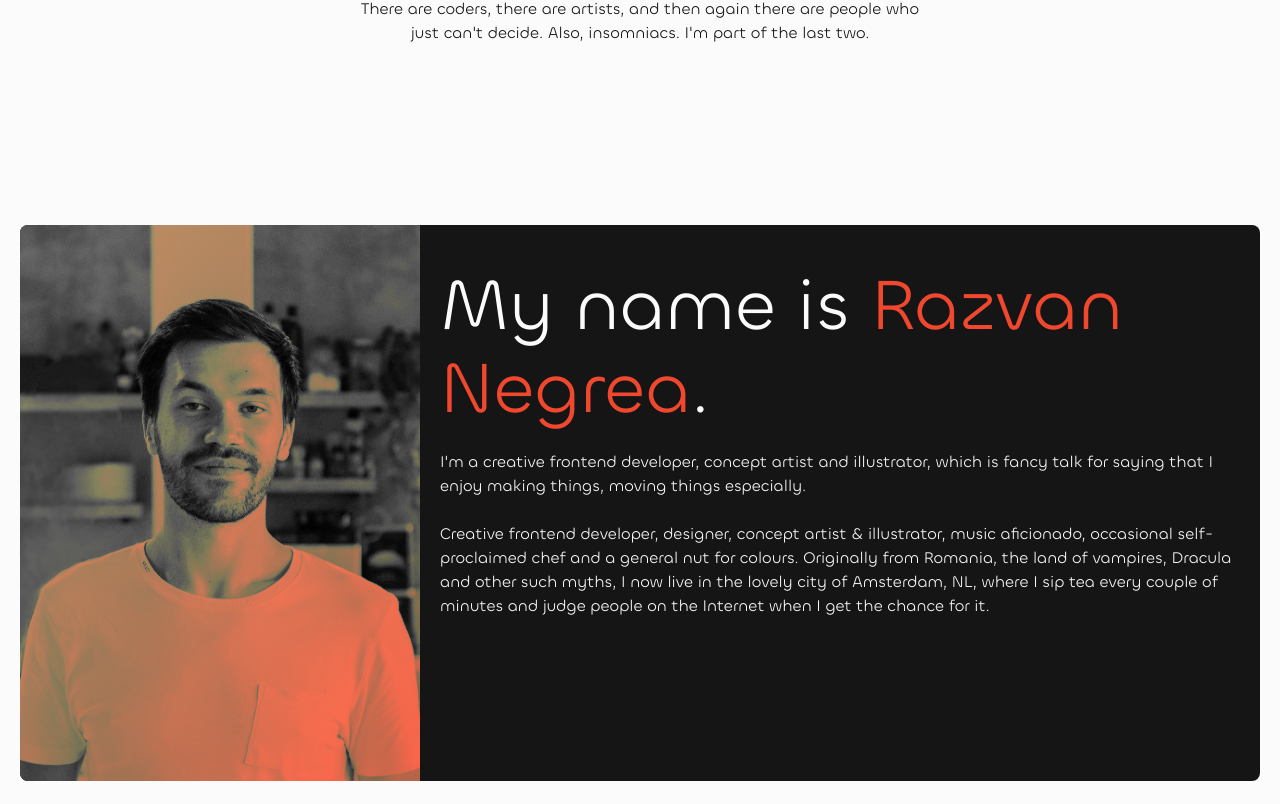
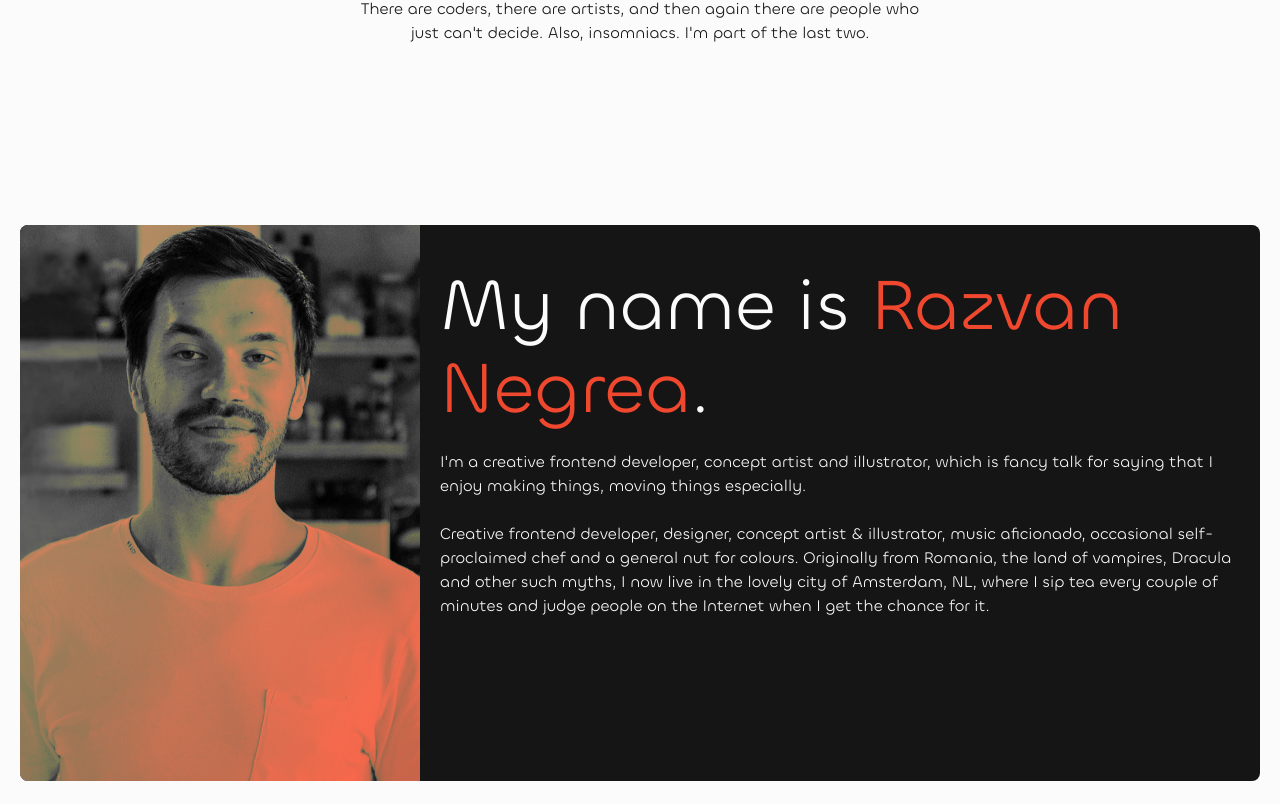
Before and after one commit to wolfpilot/wolfpilot.co, a Next.js app: page / in a window 1280 px wide. Shown: the part 636-1440 px from the top of the page. Built offline with nearby package versions, Linux system fonts and the light colour scheme.

Commit message:
Add some simple parallax motion to the Card component

```diff
--- a/src/components/generic/Card.tsx
+++ b/src/components/generic/Card.tsx
@@ -1,5 +1,7 @@
+import { useRef } from "react"
 import Image, { ImageProps } from "next/image"
 import styled from "styled-components"
+import { motion, useScroll, useTransform, MotionValue } from "framer-motion"
 
 // Styles
 import { mq } from "@styles/utils/mediaQueries"
@@ -13,14 +15,30 @@ export interface Props {
   copy: string
 }
 
+// Setup
+const PARALLAX_SCROLL_DISTANCE = -50
+
+const useParallax = (value: MotionValue<number>, distance: number) =>
+  useTransform(value, [0, 1], [-distance, distance])
+
 const Card: React.FC<Props> = ({ featuredImg, heading, copy }) => {
+  const wrapperRef = useRef(null)
+
+  // Parallax
+  const { scrollYProgress } = useScroll({ target: wrapperRef })
+  const y = useParallax(scrollYProgress, PARALLAX_SCROLL_DISTANCE)
+
   if (!featuredImg || !heading || !copy) return null
 
   return (
-    <Wrapper>
+    <Wrapper ref={wrapperRef}>
       {featuredImg?.src && (
         <FeaturedImageWrapper>
-          <FeaturedImage src={featuredImg.src} alt={featuredImg.alt || ""} />
+          <FeaturedImage
+            src={featuredImg.src}
+            alt={featuredImg.alt || ""}
+            style={{ y }}
+          />
         </FeaturedImageWrapper>
       )}
 
@@ -75,10 +93,14 @@ const FeaturedImageWrapper = styled.div`
   }
 `
 
-const FeaturedImage = styled(Image)`
+const FeaturedImage = styled(motion(Image))`
+  position: relative;
+  // Centre image due to extra height
+  top: -10%;
   display: block;
   width: 100%;
-  height: 100%;
+  // Make image taller to compensate for parallax motion
+  height: 120%;
   object-fit: cover;
   line-height: 0;
   filter: saturate(0);
```
